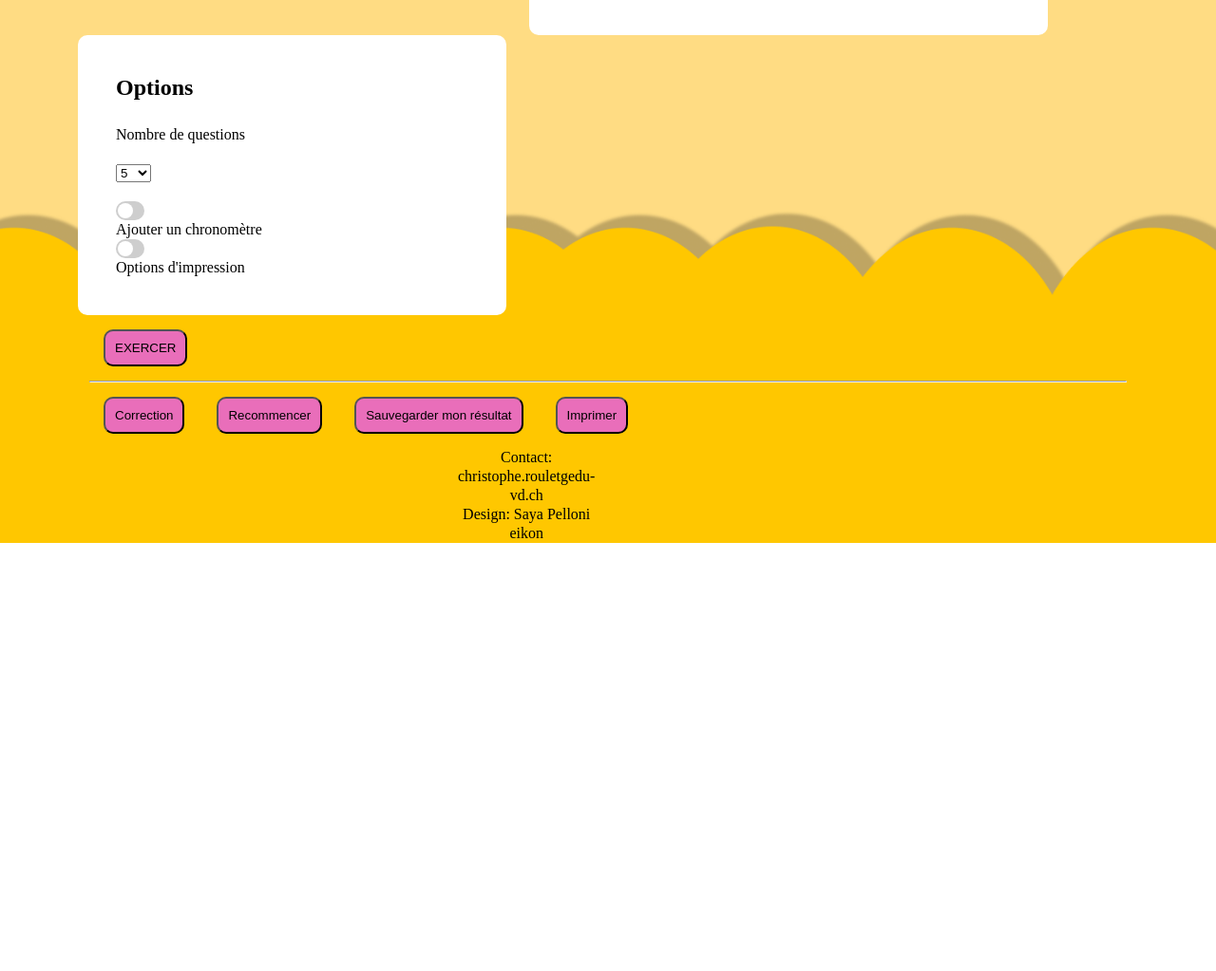
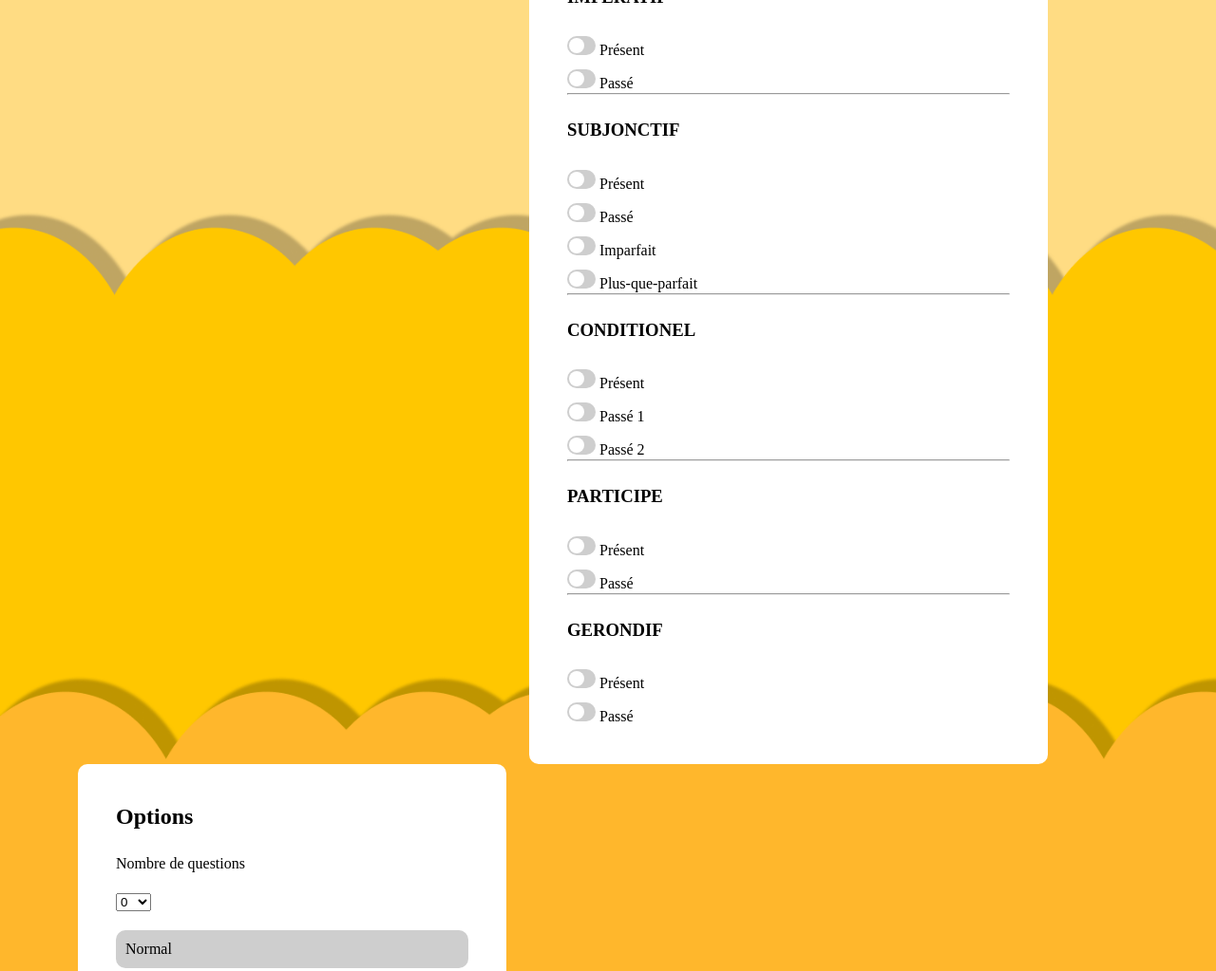
Before and after one commit to saya-pelloni/Tatitotu-code, a website built with Parcel: page src/index.html in a window 1280 px wide. Shown: the part 957-1980 px from the top of the page at 95% size. Before the commit the page ends 1529 px from the top, so only its background shows below. Built offline with nearby package versions, Linux system fonts and the light colour scheme.

Commit message:
tatitotu eval

```diff
--- a/src/index.html
+++ b/src/index.html
@@ -25,16 +25,12 @@
           <div class="col-3">
             <button class="button">Besoin d'aide?</button>
           </div>
-          <div class="row">
           <div class="col-4">
             <div class="code8"></div>
             <input type="text" id="code" placeholder="Code à 8 caractère" />
           </div>
-            <div class="row">
           <div class="col-4">
             <button class="button">Charger mon défit</button>
-              </div>
-            </div>
           </div>
           <div class="level">
             <div class="col-12">
@@ -181,6 +177,131 @@
               </div>
               <hr />
               <h3>IMPERATIF</h3>
+              <div class="time-switch">
+                <label class="time-switch">
+                  <input type="checkbox" />
+                  <div class="time-switch-wrapper">
+                    <div class="time-switch-inner"></div>
+                  </div>
+                  Présent
+                </label>
+              </div>
+              <div class="time-switch">
+                <label class="time-switch">
+                  <input type="checkbox" />
+                  <div class="time-switch-wrapper">
+                    <div class="time-switch-inner"></div>
+                  </div>
+                  Passé
+                </label>
+              </div>
+              <hr />
+              <h3>SUBJONCTIF</h3>
+              <div class="time-switch">
+                <label class="time-switch">
+                  <input type="checkbox" />
+                  <div class="time-switch-wrapper">
+                    <div class="time-switch-inner"></div>
+                  </div>
+                  Présent
+                </label>
+              </div>
+              <div class="time-switch">
+                <label class="time-switch">
+                  <input type="checkbox" />
+                  <div class="time-switch-wrapper">
+                    <div class="time-switch-inner"></div>
+                  </div>
+                  Passé
+                </label>
+              </div>
+              <div class="time-switch">
+                <label class="time-switch">
+                  <input type="checkbox" />
+                  <div class="time-switch-wrapper">
+                    <div class="time-switch-inner"></div>
+                  </div>
+                  Imparfait
+                </label>
+              </div>
+              <div class="time-switch">
+                <label class="time-switch">
+                  <input type="checkbox" />
+                  <div class="time-switch-wrapper">
+                    <div class="time-switch-inner"></div>
+                  </div>
+                  Plus-que-parfait
+                </label>
+              </div>
+              <hr />
+              <h3>CONDITIONEL</h3>
+              <div class="time-switch">
+                <label class="time-switch">
+                  <input type="checkbox" />
+                  <div class="time-switch-wrapper">
+                    <div class="time-switch-inner"></div>
+                  </div>
+                  Présent
+                </label>
+              </div>
+              <div class="time-switch">
+                <label class="time-switch">
+                  <input type="checkbox" />
+                  <div class="time-switch-wrapper">
+                    <div class="time-switch-inner"></div>
+                  </div>
+                  Passé 1
+                </label>
+              </div>
+              <div class="time-switch">
+                <label class="time-switch">
+                  <input type="checkbox" />
+                  <div class="time-switch-wrapper">
+                    <div class="time-switch-inner"></div>
+                  </div>
+                  Passé 2
+                </label>
+              </div>
+              <hr />
+              <h3>PARTICIPE</h3>
+              <div class="time-switch">
+                <label class="time-switch">
+                  <input type="checkbox" />
+                  <div class="time-switch-wrapper">
+                    <div class="time-switch-inner"></div>
+                  </div>
+                  Présent
+                </label>
+              </div>
+              <div class="time-switch">
+                <label class="time-switch">
+                  <input type="checkbox" />
+                  <div class="time-switch-wrapper">
+                    <div class="time-switch-inner"></div>
+                  </div>
+                  Passé
+                </label>
+              </div>
+              <hr />
+              <h3>GERONDIF</h3>
+              <div class="time-switch">
+                <label class="time-switch">
+                  <input type="checkbox" />
+                  <div class="time-switch-wrapper">
+                    <div class="time-switch-inner"></div>
+                  </div>
+                  Présent
+                </label>
+              </div>
+              <div class="time-switch">
+                <label class="time-switch">
+                  <input type="checkbox" />
+                  <div class="time-switch-wrapper">
+                    <div class="time-switch-inner"></div>
+                  </div>
+                  Passé
+                </label>
+              </div>
             </div>
           </div>
           <div class="col-5">
@@ -189,6 +310,7 @@
               <p>Nombre de questions</p>
               <div class="option-number">
                 <select name="option-number" id="option-number">
+                  <option value="option-number">0</option>
                   <option value="option-number">5</option>
                   <option value="option-number">10</option>
                   <option value="option-number">20</option>
@@ -197,6 +319,14 @@
                   <option value="option-number">50</option>
                 </select>
               </div>
+              <label class="option-button">
+                <input type="radio" name="type" />
+                <div>Normal</div></label
+              >
+              <label class="option-button">
+                <input type="radio" name="type" />
+                <div>Trouver mode + temps</div></label
+              >
               <div class="option-switch">
                 <label class="option-switch">
                   <input type="checkbox" />
--- a/src/scss/_base.scss
+++ b/src/scss/_base.scss
@@ -26,6 +26,7 @@ body {
 
   font-size: 1rem;
   line-height: 1.25;
+  padding-top: 40px;
 }
 
 a {
@@ -65,6 +66,9 @@ h3 {
   padding-left: 400px;
 }
 
+.code8 {
+  margin: 25px;
+}
 /* ====================================
 // base rules
 // ==================================== */
--- a/src/scss/modules/_option.scss
+++ b/src/scss/modules/_option.scss
@@ -9,12 +9,13 @@
 }
 
 .option-switch-wrapper {
-  display: inline-block caca;
+  display: inline-block;
   width: 30px;
   height: 20px;
   padding: 2px;
   border-radius: 10px;
   background: #cecece;
+  margin-top: 10px;
 }
 
 .option-switch-inner {
@@ -38,3 +39,18 @@ input:checked + .option-switch-wrapper .option-switch-inner {
 .option-switch input {
   display: none;
 }
+
+.option-button div {
+  background-color: #cecece;
+  border-radius: 10px;
+  margin-bottom: 15px;
+  padding: 10px;
+}
+
+.option-button input:checked + div {
+  background-color: #e96eba;
+}
+
+.option-button input {
+  display: none;
+}
--- a/src/scss/modules/_time.scss
+++ b/src/scss/modules/_time.scss
@@ -26,6 +26,7 @@ button:hover {
   padding: 2px;
   border-radius: 10px;
   background: #cecece;
+  margin-top: 10px;
 }
 
 .time-switch-inner {
```
Lines whose indentation alone changed are shown as unchanged.
